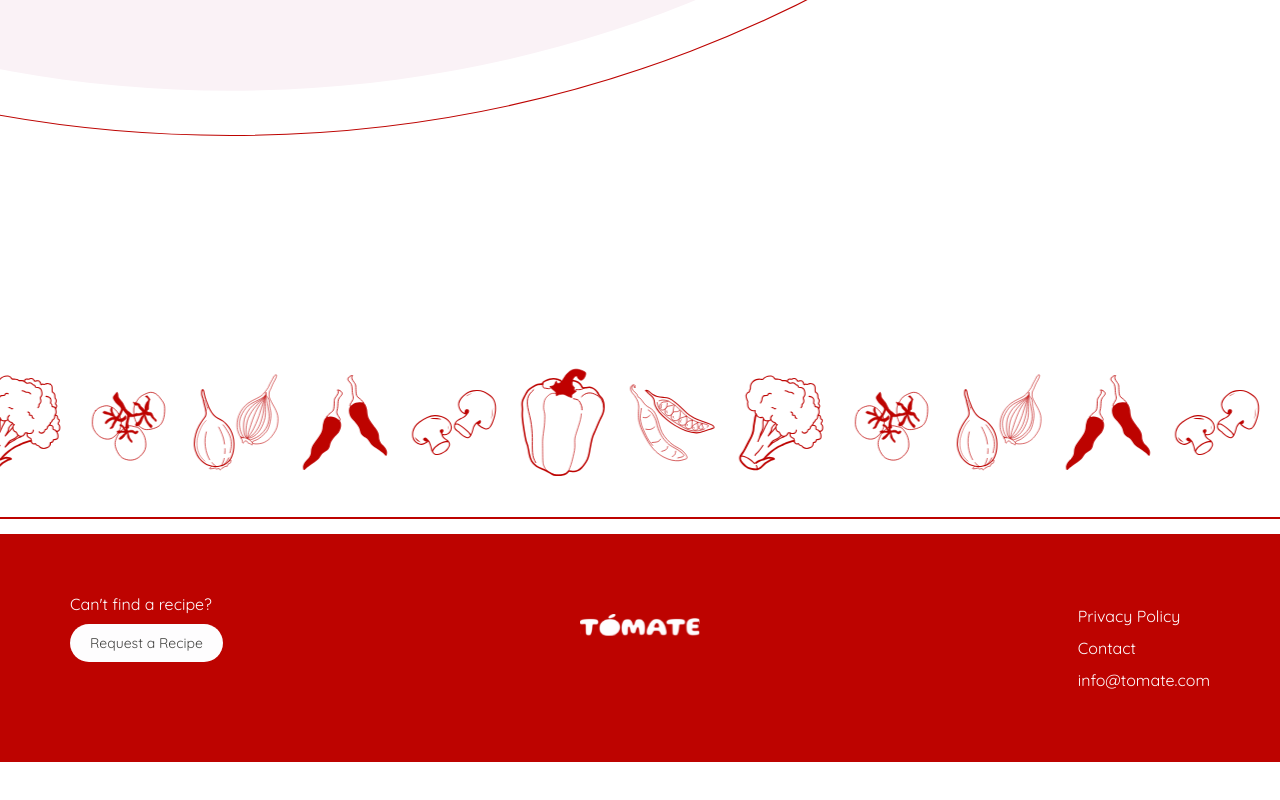
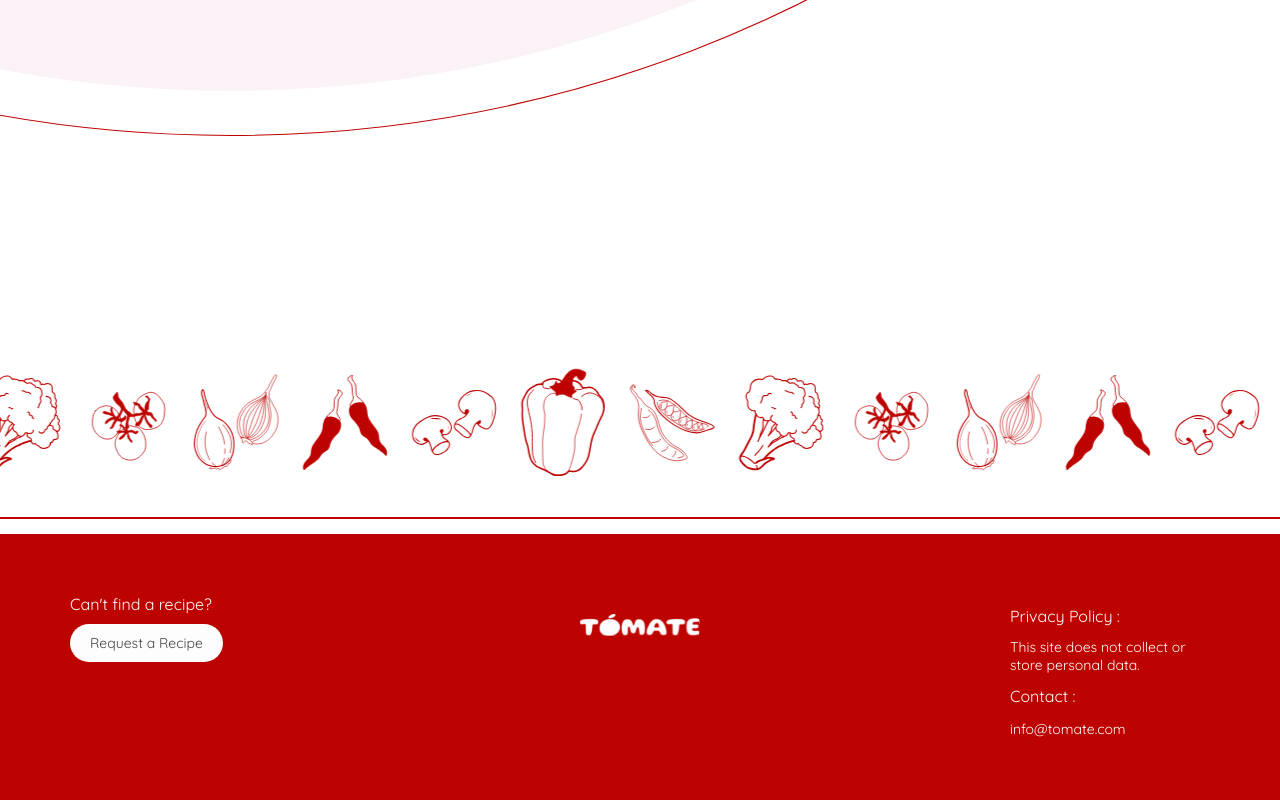
Before and after one commit to dharvi-22/tomate, a React (Create React App) app: page / in a window 1280 px wide. Shown: the part 2218-3018 px from the top of the page. Before the commit the page ends 2980 px from the top, so only its background shows below. Built offline with nearby package versions, Linux system fonts and the light colour scheme.

Commit message:
fix: privacy policy

```diff
--- a/src/components/footer.js
+++ b/src/components/footer.js
@@ -12,8 +12,9 @@ const Footer =() => {
                     <Link to="/form" className="footer-button">Request a Recipe</Link>
                 </div>
                 <ul className="footer-links">
-                    <li><Link to="/">Privacy Policy</Link></li>
-                    <li><Link to="/">Contact</Link></li>
+                    <li>Privacy Policy :</li>
+                    <li><p>This site does not collect or store personal data.</p></li>
+                    <li>Contact :</li>
                     <li className="footer-contact"><a href="mailto:info@tomate.com">info@tomate.com</a></li>
                 </ul>
                 <Link to="/"><img src={whitelogo} alt="tomato logo" className="footer-logo"></img></Link>
--- a/src/styles/footer.scss
+++ b/src/styles/footer.scss
@@ -42,21 +42,27 @@
             color:#FEFDFE;
             text-decoration: none;
 
-        a{
-            color:#FEFDFE;
-            text-decoration: none;
+            p{
+                font-size: 14px;
+                max-width: 200px;
+            }
 
-            &:hover{
-                border-bottom: 1.5px solid #FEFDFE;
+            a{
+                color:#FEFDFE;
+                text-decoration: none;
+
             }
-        }
         }
 
     }
     .footer-contact {
         a{
-            font-size: 16px;
+            font-size: 14px;
             margin-top: 0;
+
+            &:hover{
+                border-bottom: 1.5px solid #FEFDFE;
+                }
         }
     }
     .footer-logo{
@@ -79,6 +85,10 @@
         .footer-links{
             text-align: left;
             order: 3;
+            p{
+                font-size: 14px;
+                max-width: 170px;
+            }
         }
         .footer-logo{
             display: flex;
```
